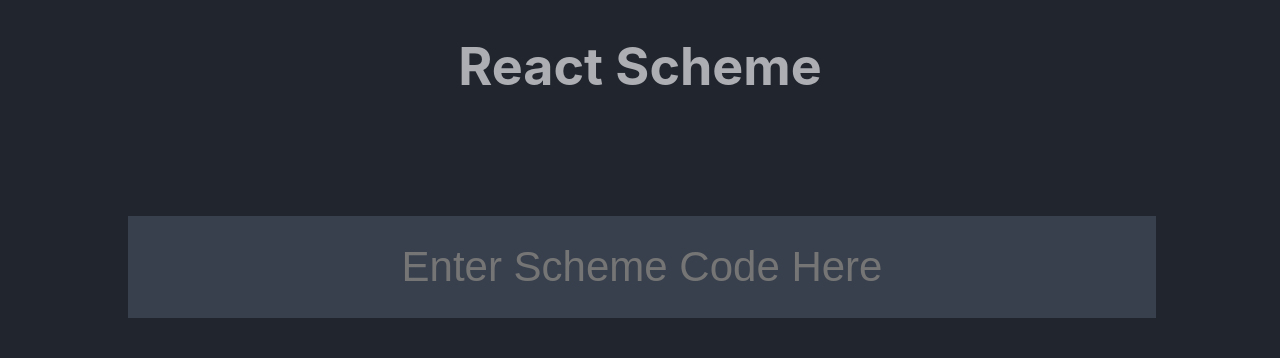
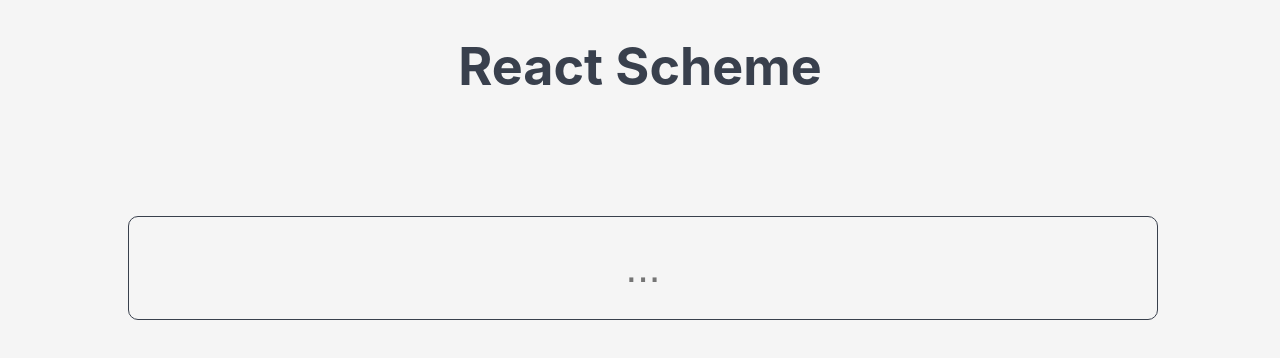
Before and after one commit to aowens-21/react-scheme, a React (Create React App) app: page / in a window 1280 px wide. Shown: the top 358 px of the page. Built offline with nearby package versions, Linux system fonts and the light colour scheme.

Commit message:
Changing up some styling things

```diff
--- a/public/index.html
+++ b/public/index.html
@@ -24,7 +24,7 @@
       work correctly both with client-side routing and a non-root public URL.
       Learn how to configure a non-root public URL by running `npm run build`.
     -->
-    <title>React Scheme - An In-Browser Scheme Interpreter</title>
+    <title>React Scheme - An In-Browser "Scheme" Interpreter</title>
   </head>
   <body>
     <noscript>You need to enable JavaScript to run this app.</noscript>
--- a/src/App.css
+++ b/src/App.css
@@ -1,12 +1,12 @@
 .app {
-  background-color: #21252d;
+  background-color: #f5f5f5;
   min-height: 100vh;
   display: flex;
   flex-direction: column;
   align-items: center;
   justify-content: flex-start;
   font-size: calc(10px + 2vmin);
-  color: #acaeb3;
+  color: #39404d;
 }
 
 .app h1 {
@@ -22,9 +22,10 @@
   width: 100%;
   height: 100px;
   font-size: calc(10px + 4vmin);
-  background-color: #39404d;
-  border: none;
-  color: #acaeb3;
+  background-color: #f5f5f5;
+  border: 1px solid #39404d;
+  border-radius: 10px;
+  color: #39404d;
   text-align: center;
 }
 
@@ -36,7 +37,7 @@
   text-align: center;
   height: 300px;
   overflow: scroll;
-  border: 1px solid #acaeb3;
+  border: 1px solid #39404d;
   padding: 20px;
 }
 
@@ -46,5 +47,5 @@
 
 .historyItem {
   display: flex;
-  justify-content: center;
+  justify-content: space-between;
 }
--- a/src/Repl/Repl.js
+++ b/src/Repl/Repl.js
@@ -42,7 +42,7 @@ export default class Repl extends React.Component {
         if (history.length !== 0) {
             history = history.map((h)=> {
                 return (
-                    <li className="historyItem"><p>{h.text}</p> <p>==&gt;</p> <p>{h.result}</p></li>
+                    <li className="historyItem"><p>{h.text}</p><p>==&gt; {h.result}</p></li>
                 )
             });
 
@@ -58,7 +58,7 @@ export default class Repl extends React.Component {
                 <input
                     type="text"
                     className="replInput"
-                    placeholder="Enter Scheme Code Here"
+                    placeholder="..."
                     value={this.state.programText}
                     onChange={this.handleInput}
                     onKeyPress={this.evalProgram}
```
